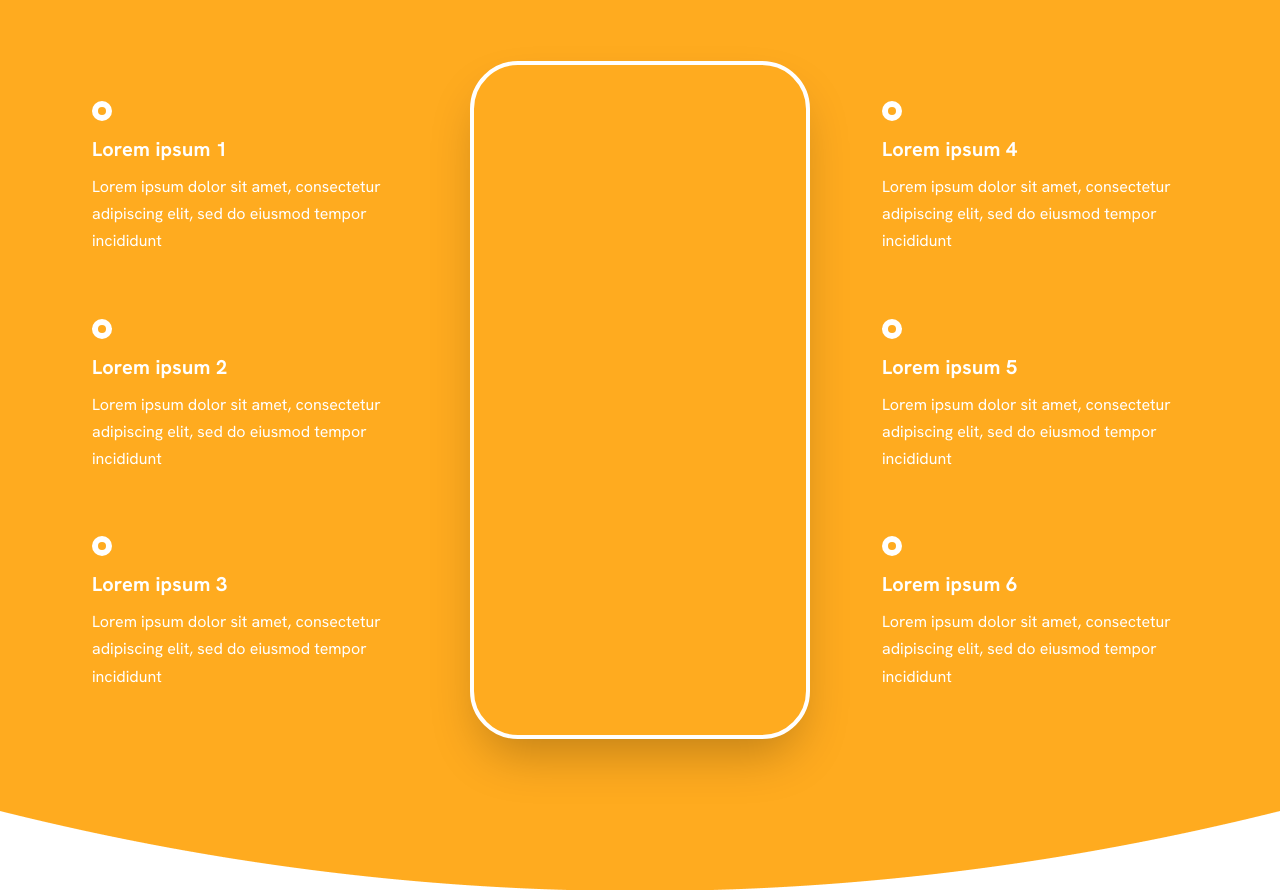
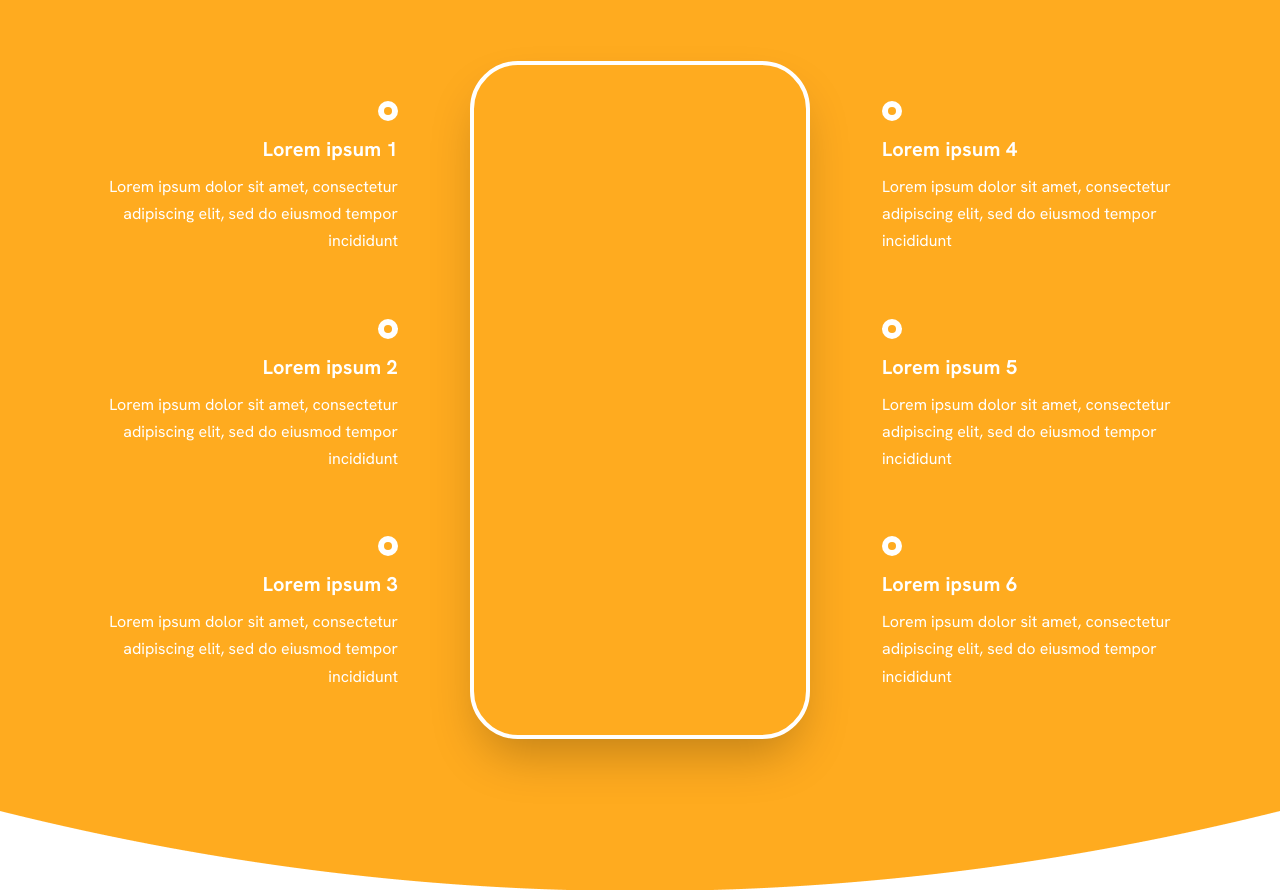
Before and after one commit to jcdacula7/tailwindcss-bumblebee-website, a website: page index.html in a window 1280 px wide. Shown: the part 435-1325 px from the top of the page. Drawn offline with nearby package versions, Linux system fonts and the light colour scheme.

Commit message:
fix css error - feature 1-3 circle alignment on desktop view

```diff
--- a/index.html
+++ b/index.html
@@ -79,40 +79,43 @@
           <div class="">
             <!-- FEATURE 1 -->
             <div class="mt-[75px] lg:mt-[40px] w-[306px] mx-auto">
-              <div class="h-5 w-5 rounded-full bg-white flex items-center justify-center">
-                <div class="h-2 w-2 rounded-full bg-bgyellow">
+              <div class="lg:flex lg:justify-end">
+                <div class="h-5 w-5 rounded-full bg-white flex items-center justify-center">
+                  <div class="h-2 w-2 rounded-full bg-bgyellow"></div>
                 </div>
               </div>
-              <div class="mt-4 font-bold text-xl leading-[24px] tracking-[0.2px]">
+              <div class="mt-4 font-bold text-xl leading-[24px] tracking-[0.2px] lg:text-right">
                 Lorem ipsum 1
               </div>
-              <div class="mt-3 font-normal text-[16px] leading-[27.2px]">
+              <div class="mt-3 font-normal text-[16px] leading-[27.2px] lg:text-right">
                 Lorem ipsum dolor sit amet, consectetur adipiscing elit, sed do eiusmod tempor incididunt
               </div>
             </div>
             <!-- FEATURE 2 -->
             <div class="mt-[40px] lg:mt-[64px] w-[306px] mx-auto">
-              <div class="h-5 w-5 rounded-full bg-white flex items-center justify-center">
-                <div class="h-2 w-2 rounded-full bg-bgyellow">
+              <div class="lg:flex lg:justify-end">
+                <div class="h-5 w-5 rounded-full bg-white flex items-center justify-center">
+                  <div class="h-2 w-2 rounded-full bg-bgyellow"></div>
                 </div>
               </div>
-              <div class="mt-4 font-bold text-xl leading-[24px] tracking-[0.2px]">
+              <div class="mt-4 font-bold text-xl leading-[24px] tracking-[0.2px] lg:text-right">
                 Lorem ipsum 2
               </div>
-              <div class="mt-3 font-normal text-[16px] leading-[27.2px]">
+              <div class="mt-3 font-normal text-[16px] leading-[27.2px] lg:text-right">
                 Lorem ipsum dolor sit amet, consectetur adipiscing elit, sed do eiusmod tempor incididunt
               </div>
             </div>
             <!-- FEATURE 3 -->
             <div class="mt-[40px] lg:mt-[64px] w-[306px] mx-auto">
-              <div class="h-5 w-5 rounded-full bg-white flex items-center justify-center">
-                <div class="h-2 w-2 rounded-full bg-bgyellow">
+              <div class="lg:flex lg:justify-end">
+                <div class="h-5 w-5 rounded-full bg-white flex items-center justify-center">
+                  <div class="h-2 w-2 rounded-full bg-bgyellow"></div>
                 </div>
               </div>
-              <div class="mt-4 font-bold text-xl leading-[24px] tracking-[0.2px]">
+              <div class="mt-4 font-bold text-xl leading-[24px] tracking-[0.2px] lg:text-right">
                 Lorem ipsum 3
               </div>
-              <div class="mt-3 font-normal text-[16px] leading-[27.2px]">
+              <div class="mt-3 font-normal text-[16px] leading-[27.2px] lg:text-right">
                 Lorem ipsum dolor sit amet, consectetur adipiscing elit, sed do eiusmod tempor incididunt
               </div>
             </div>
@@ -125,7 +128,7 @@
           <!-- FEATURE - GROUP 2 -->
           <div class="">
             <!-- FEATURE 4 -->
-            <div class="mt-[75px] lg:mt-[40px] w-[306px] mx-auto">
+            <div class="mt-[40px] lg:mt-[40px] w-[306px] mx-auto">
               <div class="h-5 w-5 rounded-full bg-white flex items-center justify-center">
                 <div class="h-2 w-2 rounded-full bg-bgyellow">
                 </div>
```
Also changed, not shown: output.css.
